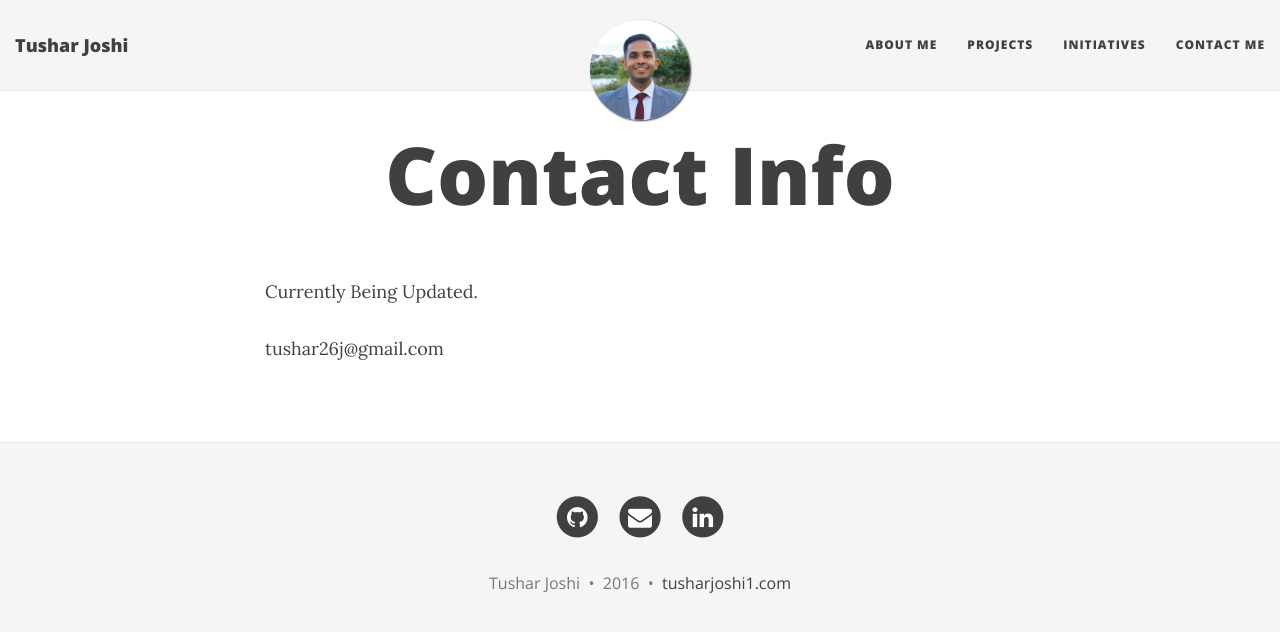
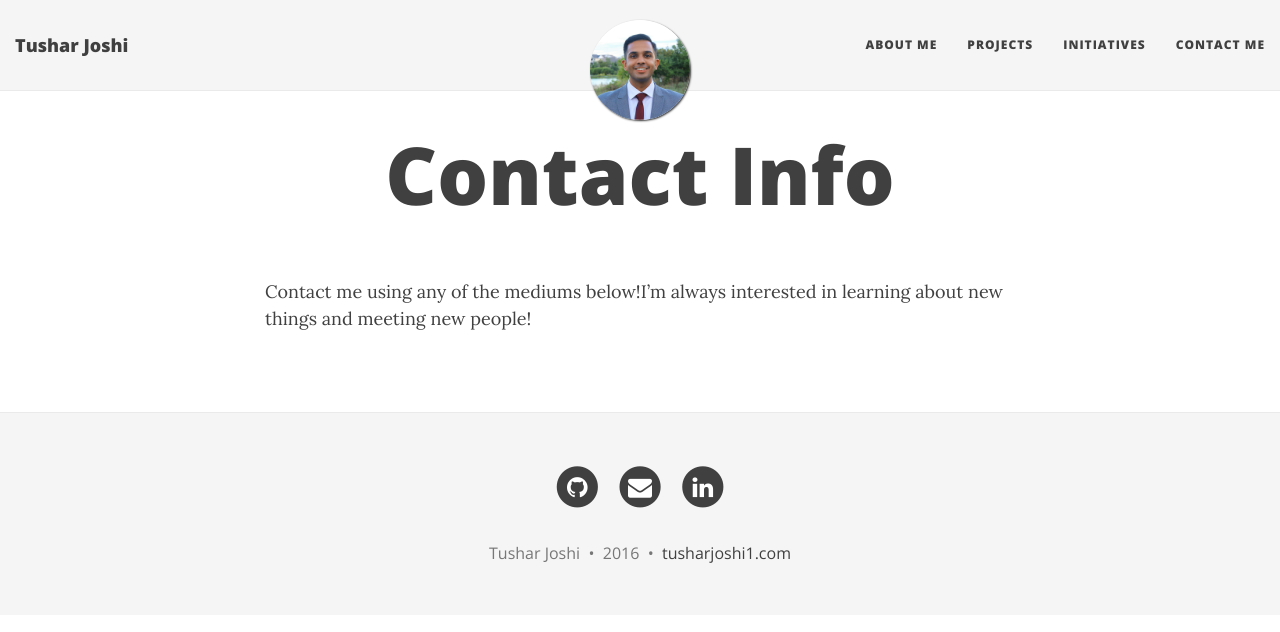
Before and after one commit to tusharjoshi1/tusharjoshi1.github.io, a Jekyll site: the page built from contactme.md, in a window 1280 px wide. Shown: the top 632 px of the page. Built offline with Jekyll 4.4.1, drawn with Linux system fonts in a browser that asks for light colours; nearby versions of some CDN libraries.

Commit message:
Update contactme.md

```diff
--- a/contactme.md
+++ b/contactme.md
@@ -3,6 +3,4 @@ layout: page
 title: Contact Info
 subtitle:
 ---
-Currently Being Updated.
-
-tushar26j@gmail.com
+Contact me using any of the mediums below!I'm always interested in learning about new things and meeting new people!
```
